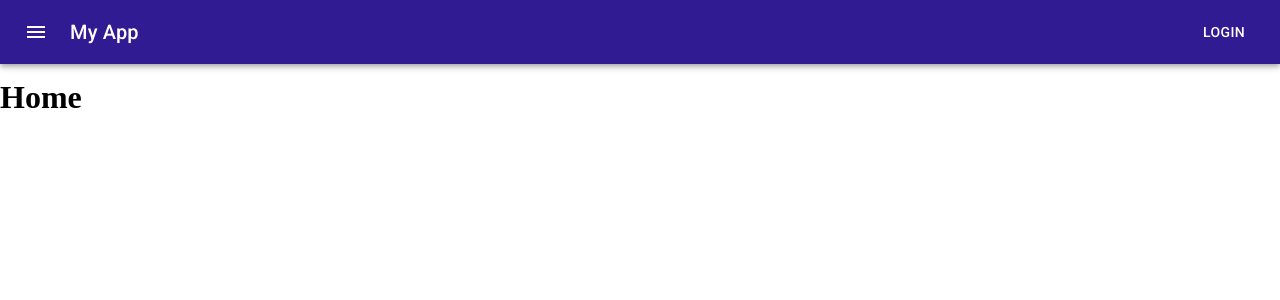
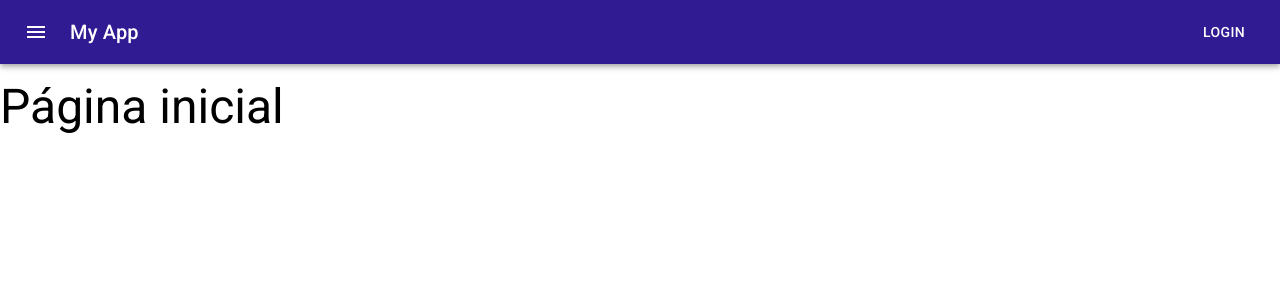
Before and after one commit to juliocesarmj/material-ui-template, a React (Create React App) app: page / in a window 1280 px wide. Shown: the top 300 px of the page. Built offline with nearby package versions, Linux system fonts and the light colour scheme.

Commit message:
criando componente padrao para titulos

```diff
--- a/src/App.js
+++ b/src/App.js
@@ -1,6 +1,7 @@
 import { BrowserRouter as Router, Switch, Route } from 'react-router-dom';
 
 import TemplateDefault from './Templates/Default';
+import TemplatePage from './Templates/Page';
 
 import Customers from './pages/Customers';
 import Home from './pages/Home';
@@ -11,10 +12,10 @@ const App = () => {
       <Router>
         <Switch>
           <Route path="/customers">
-            <Customers />
+            <TemplatePage title="Clientes" Component={Customers} />
           </Route>
           <Route path="/">
-            <Home />
+            <TemplatePage title="Página inicial" Component={Home} />
           </Route>
         </Switch>
       </Router>
--- /dev/null
+++ b/src/Templates/Page.js
@@ -0,0 +1,20 @@
+import { makeStyles } from '@material-ui/core/styles';
+import Typography from '@material-ui/core/Typography';
+
+const useStyles = makeStyles(() => ({
+  container: {
+    padding: '15px 0',
+  },
+}));
+
+const Page = ({ title, Component }) => {
+  const classes = useStyles();
+  return (
+    //algo aqui
+    <>
+      <Typography variant="h3">{title}</Typography>
+      <Component />
+    </>
+  );
+};
+export default Page;
--- a/src/pages/Customers.js
+++ b/src/pages/Customers.js
@@ -11,7 +11,6 @@ const useStyles = makeStyles((theme) => ({
   },
   card: {
     margin: theme.spacing(2),
-    background: 'red',
   },
 }));
 const Customers = () => {
@@ -26,8 +25,6 @@ const Customers = () => {
   }, []);
 
   return (
-    <>
-      <h1>Customers</h1>
     <Grid container>
       {customers.map((item) => (
         <Grid item xs={12} md={4} key={item.id}>
@@ -41,7 +38,6 @@ const Customers = () => {
         </Grid>
       ))}
     </Grid>
-    </>
   );
 };
 
--- a/src/pages/Home.js
+++ b/src/pages/Home.js
@@ -1,5 +1,5 @@
 const Home = () => {
-  return <h1>Home</h1>;
+  return <></>;
 };
 
 export default Home;
```
Lines whose indentation alone changed are shown as unchanged.
